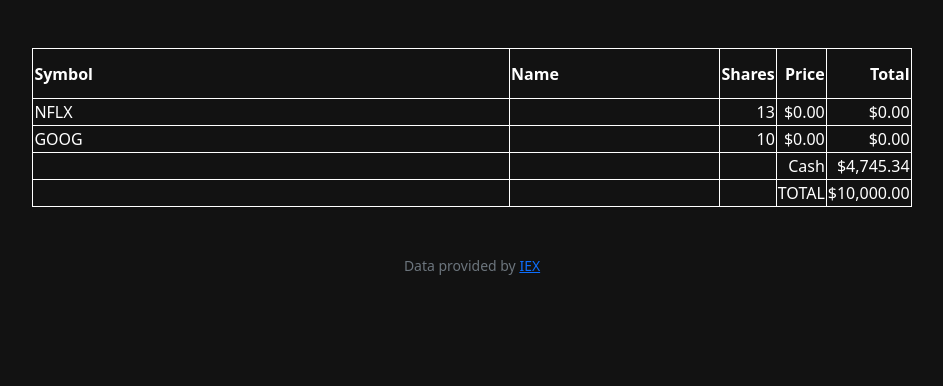
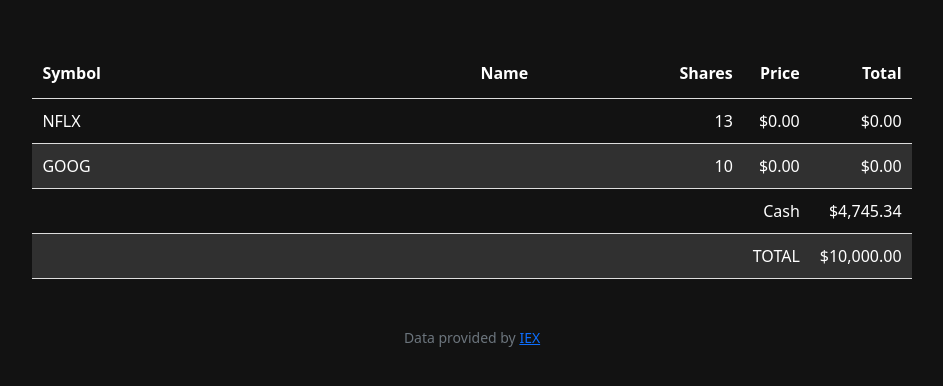
Before and after one commit to NeyasG/cs50, a Flask app: page / in a window 1280 px wide. Shown: the part 76-462 px from the top of the page, without its empty margins (168-1111 px from the left). Run offline with Flask 2, Linux system fonts and the light colour scheme; a user stored in the database is signed in; data comes from the database, SQL or seed files in the repository; data that the repository does not hold is empty; some libraries are stand-ins or nearby versions.

Commit message:
Wed, Jan 18, 2023, 6:30 PM +00:00

```diff
--- a/cs50/week9/finance/static/styles.css
+++ b/cs50/week9/finance/static/styles.css
@@ -33,13 +33,19 @@ body
 table, th, td
 {
     width: 70%;
-    border: 1px solid;
     border-collapse: collapse;
+    padding: 10px;
+    border-bottom: 1px solid #ddd;
 }
 
 th
 {
     height: 50px;
+}
+
+tr:nth-child(even)
+{
+    background-color: #303030;
 }
 
 .left
--- a/cs50/week9/finance/templates/index.html
+++ b/cs50/week9/finance/templates/index.html
@@ -40,7 +40,7 @@
             <td></td>
             <td></td>
             <td class="right heading">TOTAL</td>
-            <td class="right">{{ (total_cost[0].cost * (-1) + cash[0].cash) | usd }}</td>
+            <td class="right" background-color="#121212">{{ (total_cost[0].cost * (-1) + cash[0].cash) | usd }}</td>
         </tr>
     </tbody>
 </table>
```
